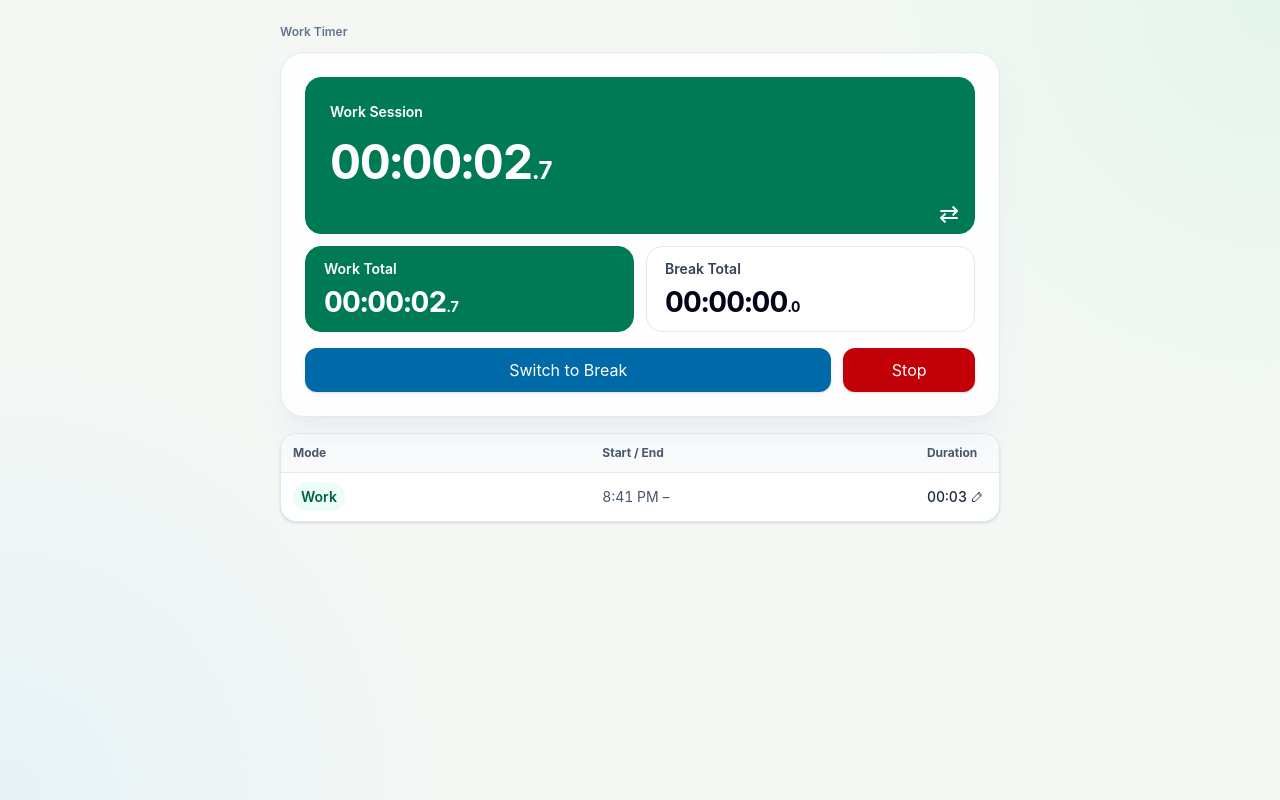
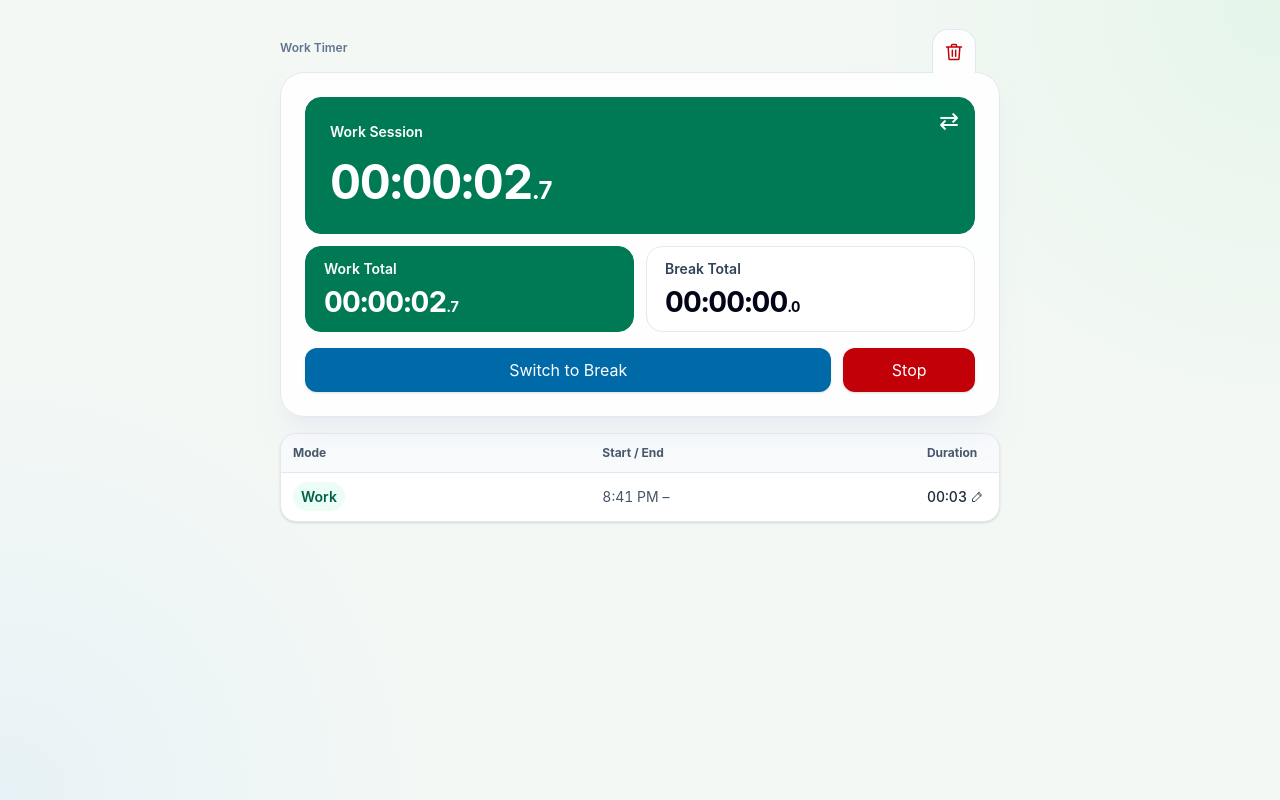
Before and after one commit to virakngauv/work-timer, a Next.js app: page / in a window 1280 px wide. Both pictures are taken after a click on the button "Start Work". Built offline with nearby package versions, Linux system fonts and the light colour scheme.

Commit message:
feat: add always-available clear tab and stabilize timer layout

```diff
--- a/app/globals.css
+++ b/app/globals.css
@@ -70,10 +70,6 @@ section[tabindex="-1"]:focus {
 
 .current-metric {
   padding: clamp(14px, 3vw, 24px);
-}
-
-.current-timer .current-metric {
-  padding-bottom: calc(clamp(14px, 3vw, 24px) + 20px);
 }
 
 .total-metric {
--- a/components/work-timer.tsx
+++ b/components/work-timer.tsx
@@ -209,8 +209,34 @@ export function WorkTimer() {
 
   return (
     <main className="mx-auto min-h-screen w-full max-w-3xl p-[clamp(12px,3vw,24px)]">
-      <header className="mb-3">
+      <header className="flex h-12 items-center justify-between">
         <h1 className="text-xs font-semibold text-slate-500">Work Timer</h1>
+        <button
+          ref={clearTriggerRef}
+          type="button"
+          aria-label="Clear timers"
+          title="Clear timers"
+          aria-haspopup="dialog"
+          className="relative z-10 mr-6 flex min-h-11 min-w-11 translate-y-px cursor-pointer items-center justify-center self-end rounded-t-2xl border border-b-0 border-slate-200 bg-white/85 text-red-700 hover:bg-slate-50"
+          onClick={() => {
+            setClearEvents([...events]);
+            setClearError(null);
+          }}
+        >
+          <svg
+            aria-hidden="true"
+            width="20"
+            height="20"
+            viewBox="0 0 24 24"
+            fill="none"
+            stroke="currentColor"
+            strokeWidth="1.8"
+            strokeLinecap="round"
+            strokeLinejoin="round"
+          >
+            <path d="M3 6h18M9 6V4a1 1 0 0 1 1-1h4a1 1 0 0 1 1 1v2M5 6l1 14a1 1 0 0 0 1 1h10a1 1 0 0 0 1-1l1-14M10 10v7M14 10v7" />
+          </svg>
+        </button>
       </header>
 
       <section
@@ -219,9 +245,7 @@ export function WorkTimer() {
         aria-label="Timer"
         className="rounded-3xl border border-slate-200 bg-white/85 p-[clamp(12px,3vw,24px)] shadow-xl shadow-slate-200/50 backdrop-blur"
       >
-        <div
-          className={`relative ${state !== "stopped" ? "current-timer" : ""}`}
-        >
+        <div className="relative">
           <MetricCard
             label={currentLabel}
             prominent
@@ -245,7 +269,7 @@ export function WorkTimer() {
             {state !== "stopped" ? (
               <span
                 aria-hidden="true"
-                className="absolute right-4 bottom-2 text-2xl leading-none text-white"
+                className="absolute right-4 top-3 text-2xl leading-none text-white"
               >
                 ⇄
               </span>
@@ -329,23 +353,6 @@ export function WorkTimer() {
           )}
         </div>
 
-        {state === "stopped" && events.length > 0 ? (
-          <div className="mt-2 flex justify-end">
-            <Button
-              ref={clearTriggerRef}
-              variant="ghost"
-              aria-haspopup="dialog"
-              disabled={!hydrated || pending}
-              onClick={() => {
-                setClearEvents([...events]);
-                setClearError(null);
-              }}
-            >
-              Clear timers
-            </Button>
-          </div>
-        ) : null}
-
         {displayedError ? (
           <p role="alert" className="mt-2 text-sm font-medium text-red-600">
             {displayedError}
@@ -382,8 +389,8 @@ export function WorkTimer() {
             Clear all timers?
           </h2>
           <p id="clear-dialog-description" className="text-sm text-slate-600">
-            This deletes all session history and resets Work and Break totals to
-            zero. This cannot be undone.
+            This stops any running timer, deletes all session history, and
+            resets Work and Break totals to zero. This cannot be undone.
           </p>
           {clearError ? (
             <p role="alert" className="text-sm font-medium text-red-700">
@@ -399,7 +406,11 @@ export function WorkTimer() {
             >
               Cancel
             </Button>
-            <Button variant="danger" disabled={pending} onClick={clearTimers}>
+            <Button
+              variant="danger"
+              disabled={!hydrated || pending}
+              onClick={clearTimers}
+            >
               Clear timers
             </Button>
           </div>
--- a/lib/timer-actions.ts
+++ b/lib/timer-actions.ts
@@ -37,9 +37,6 @@ export function applyTimerAction(
   createId: () => string = createEventId,
 ): AppliedTimerAction {
   if (action.type === "clear") {
-    if (currentState(latest.events) !== "stopped") {
-      throw new Error("Stop the timer before clearing it.");
-    }
     if (
       latest.events.length !== action.expectedEvents.length ||
       latest.events.some((event, index) => {
```
Also changed, not shown: 5 other files (tests, documents, lock files or other folders).
